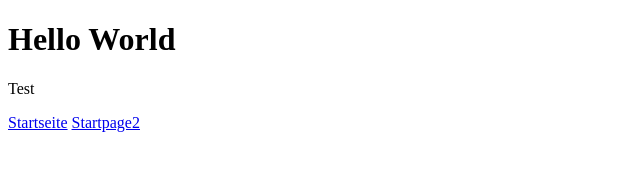
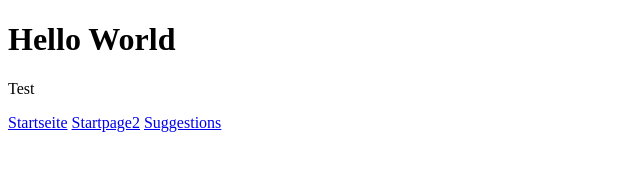
Before and after one commit to LentoLen/LentoLen.github.io, a plain HTML site: page index.html in a window 1280 px wide. Shown: the whole page, without its empty margins (0-640 px from the left). Drawn offline with Linux system fonts and the light colour scheme.

Commit message:
Update index.html

```diff
--- a/index.html
+++ b/index.html
@@ -12,5 +12,5 @@
     <p>Test</p>
     <a href="Startseite">Startseite</a>
     <a href="Startpage2">Startpage2<a/>
-    <a href="suggestions>Suggestions</a>
+    <a href="suggestions">Suggestions</a>
 </body>
```
